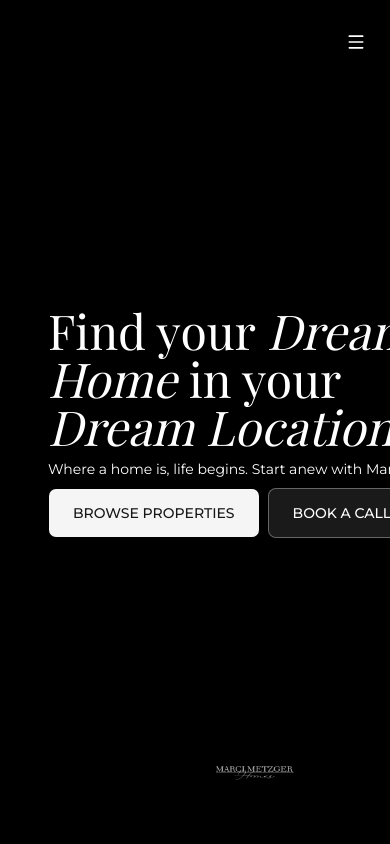
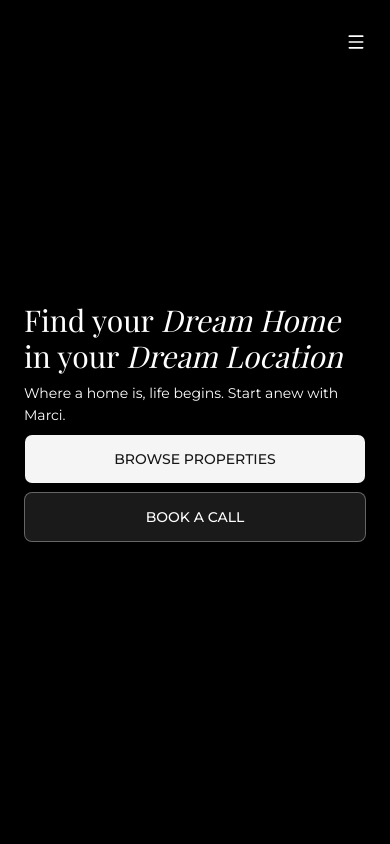
Before and after one commit to 999yohji/marcimetzger-revamp, a React (Vite) app: page / in a window 390 px wide. Shown: the top 844 px of the page. Built offline with nearby package versions, Linux system fonts and the light colour scheme; a web font is replaced by a local one.

Commit message:
feat: implement responsiveness to hero

```diff
--- a/src/components/Hero.tsx
+++ b/src/components/Hero.tsx
@@ -8,8 +8,8 @@ const Hero = () => {
   const [videoReady, setVideoReady] = useState(false)
 
   return (
-    <div className='relative isolate h-svh w-full overflow-hidden bg-black'>
-      <div className='absolute z-1 w-full h-[30%] bg-linear-to-b from-black to-transparent opacity-75' />
+    <div className="relative isolate flex min-h-svh w-full items-center overflow-hidden bg-black">
+      <div className="absolute top-0 z-1 h-[30%] w-full bg-linear-to-b from-black to-transparent opacity-75" />
 
       <video
         src={marciVideo}
@@ -18,40 +18,43 @@ const Hero = () => {
         muted
         playsInline
         onPlaying={() => setVideoReady(true)}
-        className={`absolute inset-0 z-[-1] h-full w-full object-cover pointer-events-none select-none transition-opacity duration-2000 ${
-          videoReady ? 'opacity-100' : 'opacity-0'}`} /* abso -1 z-index positioning here since it has to be "behind" */
-        unselectable='on'
+        className={`pointer-events-none absolute inset-0 z-[-1] h-full w-full select-none object-cover transition-opacity duration-2000 ${videoReady ? 'opacity-100' : 'opacity-0'
+          }`}
       />
 
-      <div className='relative min-h-full min-w-full flex items-center z-5 p-12'>
-        <div className='flex flex-col gap-2'>
-          <h1 className='text-white text-5xl font-normal'>Find your <i>Dream Home</i> in your <br /><i>Dream Location</i></h1>
-          <p className='text-white font-normal'>Where a home is, life begins. Start anew with Marci.</p>
-          <div className='flex gap-2'>
+      <div className="relative z-5 w-full p-6 sm:p-8 lg:p-12">
+        <div className="flex flex-col gap-2">
+          <h1 className="text-3xl font-normal text-white sm:text-4xl lg:text-5xl">
+            Find your <i>Dream Home</i> in your <br className="hidden md:block" />
+            <i>Dream Location</i>
+          </h1>
+          <p className="font-normal text-white">Where a home is, life begins. Start anew with Marci.</p>
+          <div className="flex flex-col gap-2 sm:flex-row">
             <Button
-              variant='secondary'
-              size='lg'
-              className='cursor-pointer p-6'
+              variant="secondary"
+              size="lg"
+              className="w-full cursor-pointer p-6 sm:w-auto"
             >
               <p>BROWSE PROPERTIES</p>
             </Button>
             <Button
               variant="outline"
-              size='lg'
-              className="cursor-pointer p-6 bg-white/10 text-white border-white/40 backdrop-blur-sm hover:bg-white/20 hover:text-white"
+              size="lg"
+              className="w-full cursor-pointer border-white/40 bg-white/10 p-6 text-white backdrop-blur-sm hover:bg-white/20 hover:text-white sm:w-auto"
             >
-              <p>
-                BOOK A CALL
-              </p>
+              <p>BOOK A CALL</p>
             </Button>
           </div>
         </div>
       </div>
 
+      <img
+        src={logo}
+        alt="Logo"
+        className="absolute bottom-8 right-8 z-5 hidden w-[25%] sm:block md:w-[20%] lg:bottom-16 lg:right-24"
+      />
 
-      <img src={logo} alt="Logo" className='absolute bottom-16 right-24 w-[20%] z-5' />
-
-      <div className='absolute z-1 bottom-0 w-full h-[30%] bg-linear-to-t from-black to-transparent opacity-75' />
+      <div className="absolute bottom-0 z-1 h-[30%] w-full bg-linear-to-t from-black to-transparent opacity-75" />
     </div>
   )
 }
```
